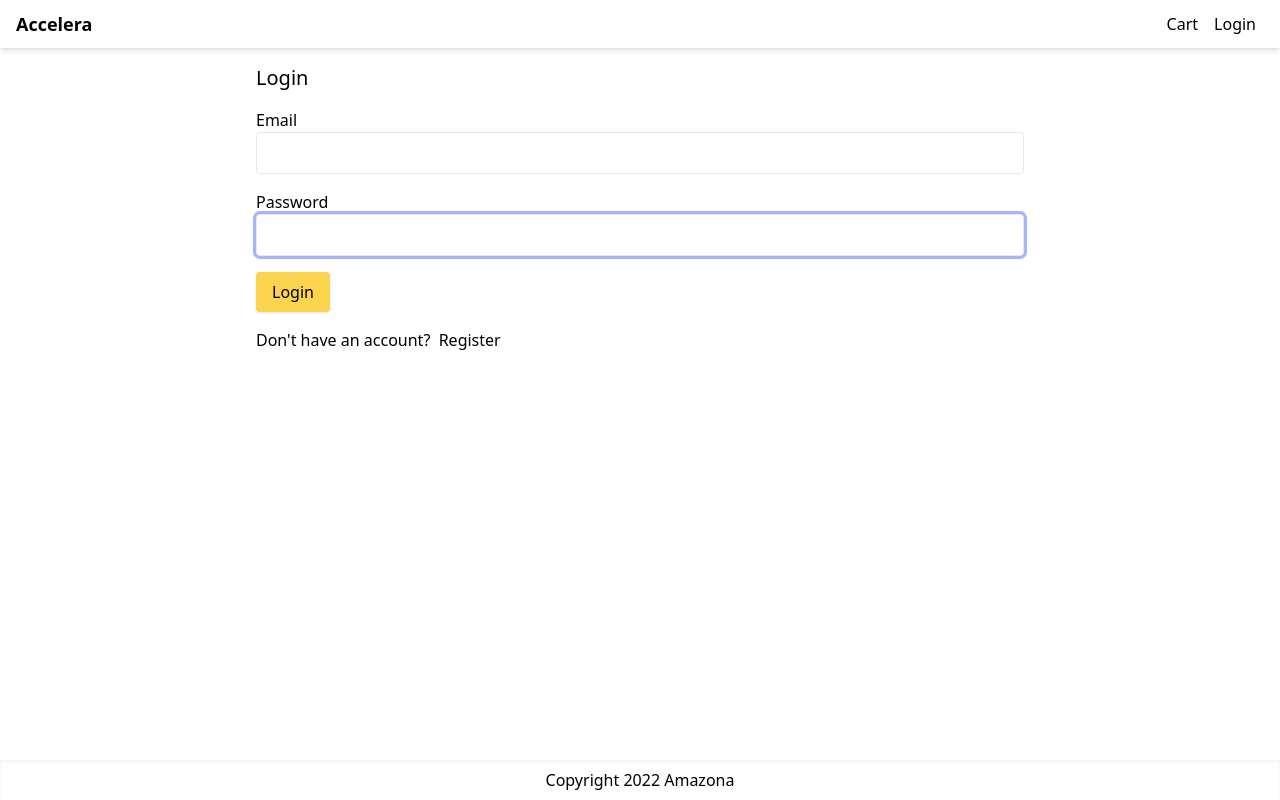
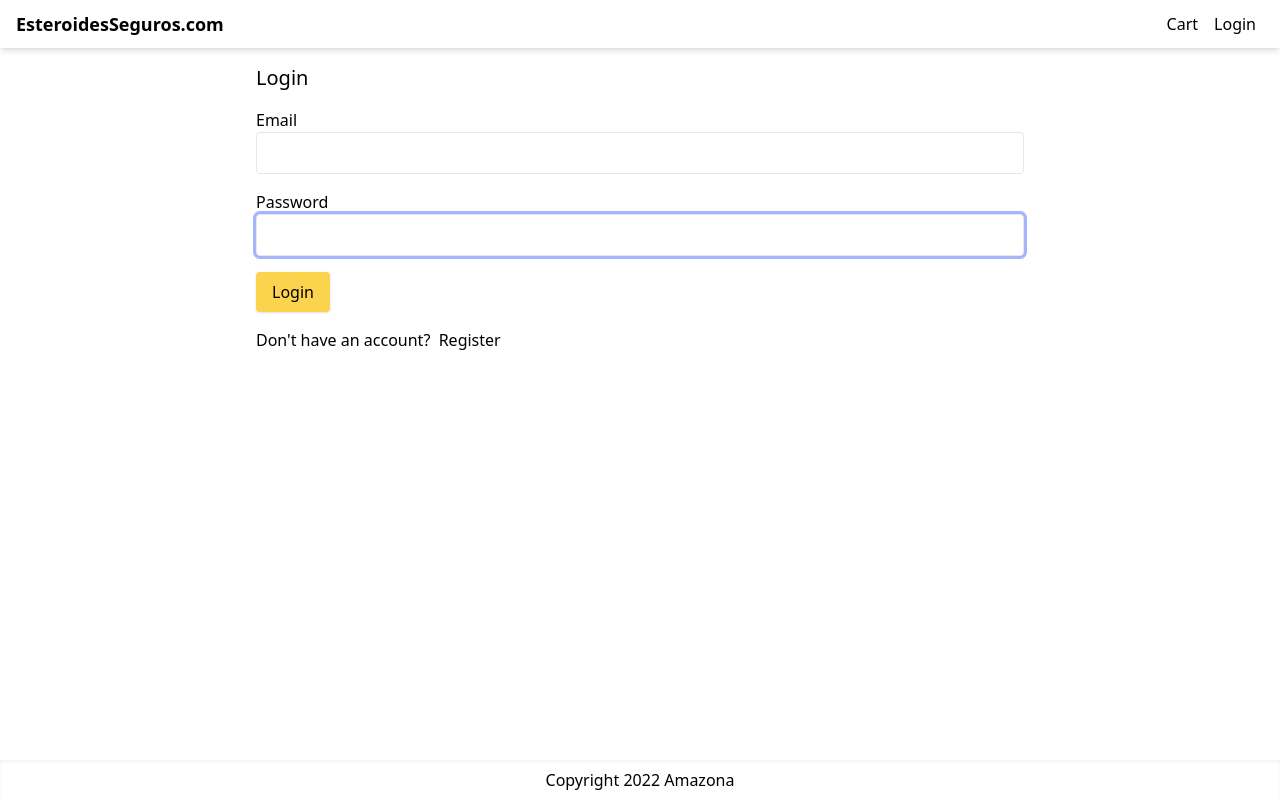
Before and after one commit to PaulMaxAvalosAguilar/Accelera, a Next.js app: page /login in a window 1280 px wide. Built offline with nearby package versions, Linux system fonts and the light colour scheme; no server answers.

Commit message:
Changed name

```diff
--- a/components/Layout.js
+++ b/components/Layout.js
@@ -48,7 +48,7 @@ export default function Layout({ title, children }) {
           <nav className="flex h-12 items-center px-4 justify-between shadow-md">
             {/*First Link */}
             <Link href="/" className="text-lg font-bold">
-              Accelera
+              EsteroidesSeguros.com
             </Link>
             {/* First block */}
             <div>
--- a/pages/product/[slug].js
+++ b/pages/product/[slug].js
@@ -2,13 +2,13 @@ import Image from 'next/image';
 import Link from 'next/link';
 import React, { useContext } from 'react';
 import Layout from '../../components/Layout';
-import { Cart, processes } from '../../utils/globalState';
+import { GlobalState, processes } from '../../utils/globalState';
 import { pool } from '../../utils/db';
 
 export default function ProductScreen(props) {
   const { product } = props;
 
-  const { state, dispatch } = useContext(Cart);
+  const { state, dispatch } = useContext(GlobalState);
   /*
   const { query } = useRouter();
   const { slug } = query;
```
